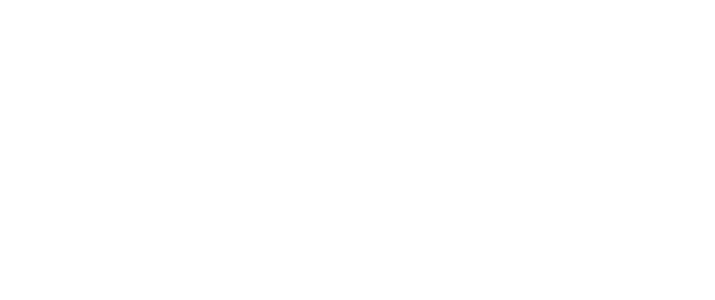
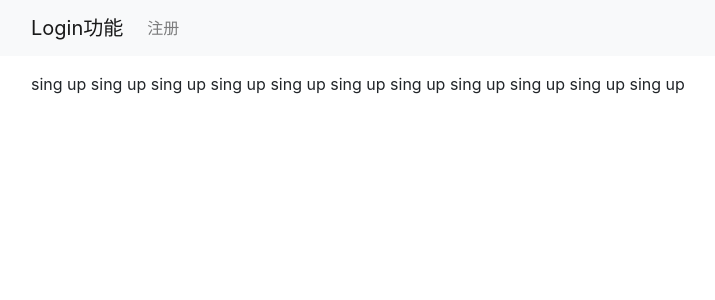
Before and after one commit to CornerYoung/React-redux-login, a React (Create React App) app in the folder react-redux-login-stage1-evn/: page /signup in a window 1280 px wide. Shown: the top 300 px of the page, without its empty margins (54-769 px from the left). Built offline with nearby package versions, Linux system fonts and the light colour scheme.

Commit message:
使用bootstrap进行nav导航条组件开发

```diff
--- /dev/null
+++ b/react-redux-login-stage1-evn/src/components/NavigationBar.jsx
@@ -0,0 +1,25 @@
+import React, { Component } from 'react'
+import {Link} from 'react-router-dom'
+
+export default class NavigationBar extends Component {
+    render() {
+        return (
+            <nav className="navbar navbar-expand-lg navbar-light bg-light mb-3">
+                <div className="container">
+                    <Link className="navbar-brand" to="/">Login功能</Link>
+                    <button className="navbar-toggler" data-toggle="collapse" data-target="#navBar" aria-expanded="false">
+                        <span className="navbar-toggler-icon"></span>
+                    </button>
+
+                    <div className="collapse navbar-collapse" id="#navBar">
+                        <ul className="navbar-nav mr-auto">
+                            <li role="presentation" className="nav-item">
+                                <Link className="nav-link" to="/signup">注册</Link>
+                            </li>
+                        </ul>
+                    </div>
+                </div>
+            </nav>
+        )
+    }
+}
--- /dev/null
+++ b/react-redux-login-stage1-evn/src/components/signup/SignupPage.jsx
@@ -0,0 +1,21 @@
+import React, { Component } from 'react'
+
+export default class SingupPage extends Component {
+    render() {
+        return (
+            <div>
+                sing up
+                sing up
+                sing up
+                sing up
+                sing up
+                sing up
+                sing up
+                sing up
+                sing up
+                sing up
+                sing up
+            </div>
+        )
+    }
+}
--- a/react-redux-login-stage1-evn/src/components/singup/SingupPage.jsx
+++ /dev/null
@@ -1,11 +0,0 @@
-import React, { Component } from 'react'
-
-export default class SingupPage extends Component {
-    render() {
-        return (
-            <div>
-                sing up
-            </div>
-        )
-    }
-}
--- a/react-redux-login-stage1-evn/src/index.js
+++ b/react-redux-login-stage1-evn/src/index.js
@@ -10,12 +10,14 @@
 
 import routes from './routes'
 import {BrowserRouter as Router} from 'react-router-dom'
+import NavigationBar from './components/NavigationBar'
 
 const store = createStore(rootReducer, composeWithDevTools(applyMiddleware(logger, thunk)))
 
 ReactDOM.render(
     <Provider store={store}>
         <Router routes={routes}>
+            <NavigationBar/>
             {routes}
         </Router>
     </Provider>
--- a/react-redux-login-stage1-evn/src/routes.js
+++ b/react-redux-login-stage1-evn/src/routes.js
@@ -1,11 +1,11 @@
 import React from 'react'
 import {Route} from 'react-router-dom'
 import App from './components/App'
-import SingupPage from './components/singup/SingupPage'
-console.log(SingupPage)
+import SignupPage from './components/signup/SignupPage'
+
 export default (
     <div className="container">
         <Route exact path="/" component={App}></Route>
-        <Route path="/singup" component={SingupPage}></Route>
+        <Route path="/signup" component={SignupPage}></Route>
     </div>
 )
```
